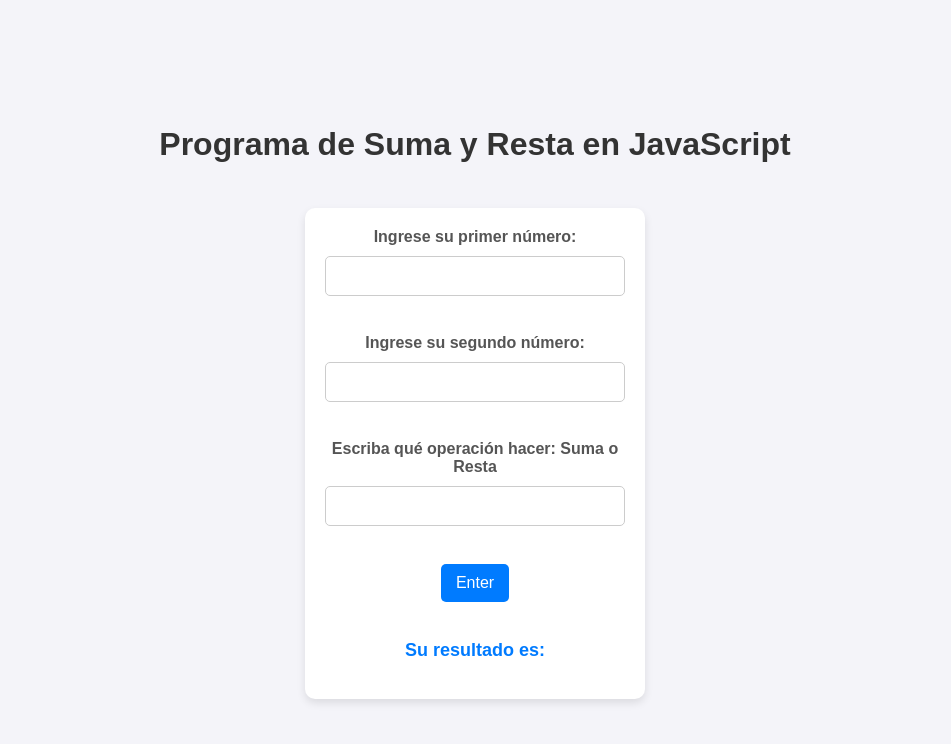
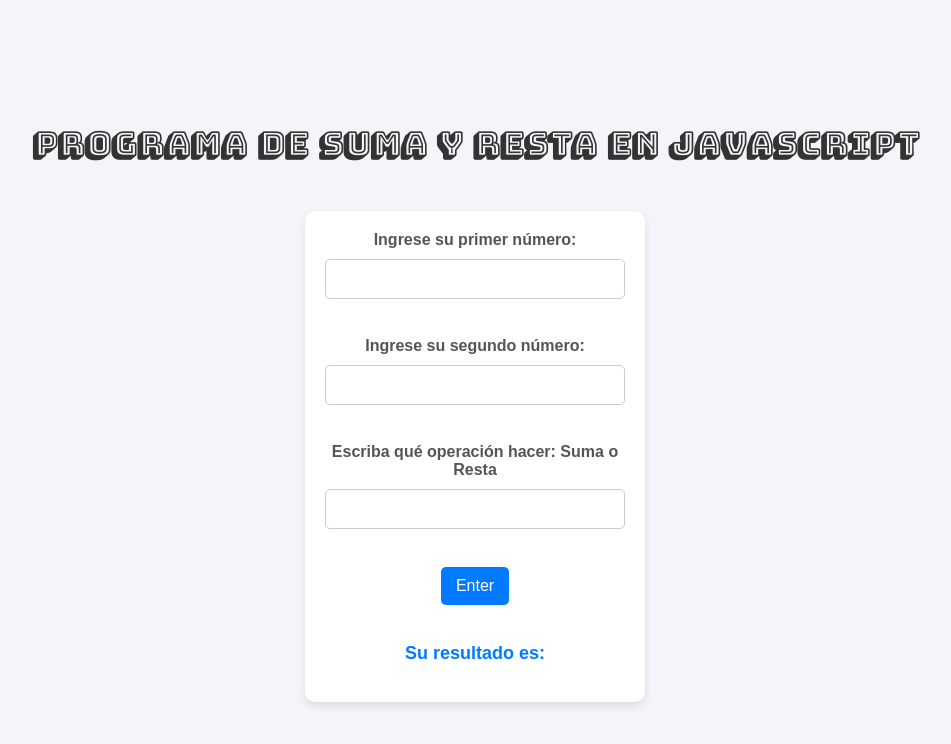
Before and after one commit to AlvaroGil93/Programa-de-Suma-y-Resta-en-JavaScript, a plain HTML site: page index.html in a window 1280 px wide. Shown: the whole page, without its empty margins (165-1116 px from the left). Drawn offline with Linux system fonts and the light colour scheme.

Commit message:
changed font style

```diff
--- a/css/style.css
+++ b/css/style.css
@@ -19,7 +19,8 @@ header {
 
 h1 {
     color: #333;
-    margin: 25px; /
+    margin: 25px;
+    font-family: "Bungee Shade", sans-serif;
 }
 
 /* Estilos del main */
--- a/index.html
+++ b/index.html
@@ -4,8 +4,10 @@
     <meta charset="UTF-8">
     <meta name="viewport" content="width=device-width, initial-scale=1.0">
     <link rel="stylesheet" href="./css/style.css">
+    <link rel="preconnect" href="https://fonts.googleapis.com">
+    <link rel="preconnect" href="https://fonts.gstatic.com" crossorigin>
+    <link href="https://fonts.googleapis.com/css2?family=Bungee+Shade&display=swap" rel="stylesheet">
     <script async src="./js/javas.js"></script>
-
     <title>Suma y Resta</title>
 </head>
 <body>
```
